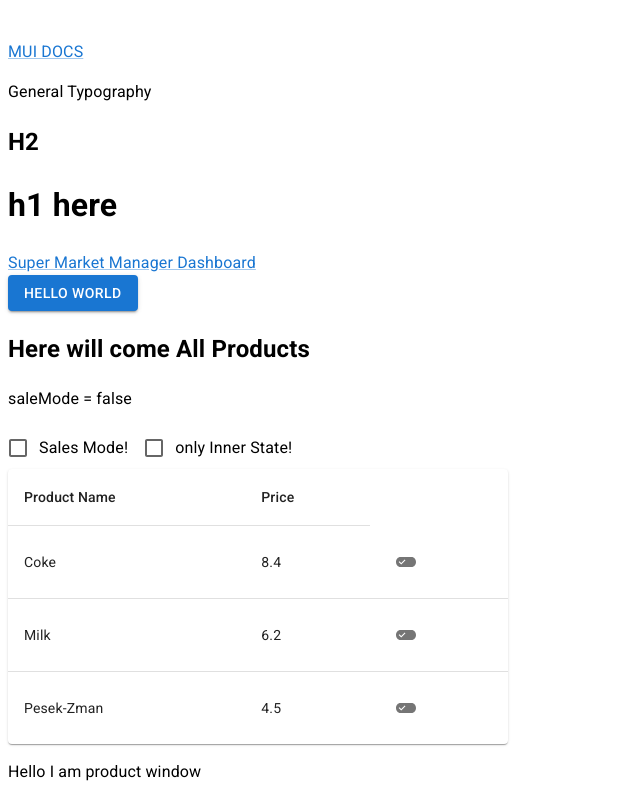
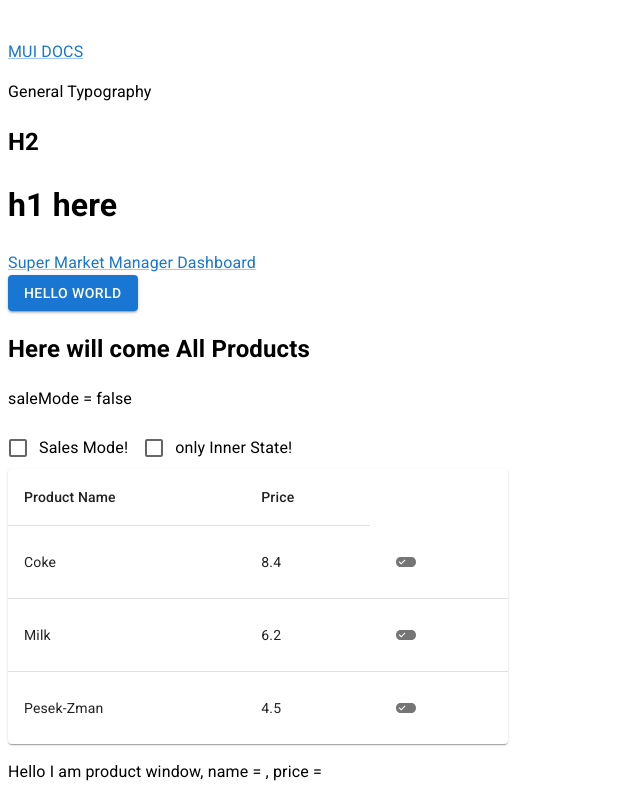
Before and after one commit to lingar-studying/react-studying-new-5784, a React (Create React App) app: page /super-market-app in a window 1280 px wide. Shown: the part 244-1044 px from the top of the page, without its empty margins (0-640 px from the left). Built offline with nearby package versions, Linux system fonts and the light colour scheme.

Commit message:
-POC - child rendered again when we chose it....

```diff
--- a/src/super-market-app/ProductWindow.jsx
+++ b/src/super-market-app/ProductWindow.jsx
@@ -1,7 +1,7 @@
 import React from "react";
 
 
-const ProductWindow = () =>{
+const ProductWindow = (props) =>{
 
     console.log("Product Window Render");
 
@@ -9,9 +9,10 @@ return (
 
     <p>
 
-        Hello I am product window
+        Hello I am product window, name = {props.data?.name}, price = {props.data?.price}
 
     </p>
+
 )}
 //With that the automatic rendering will be prevented
 export default React.memo(ProductWindow);
```
